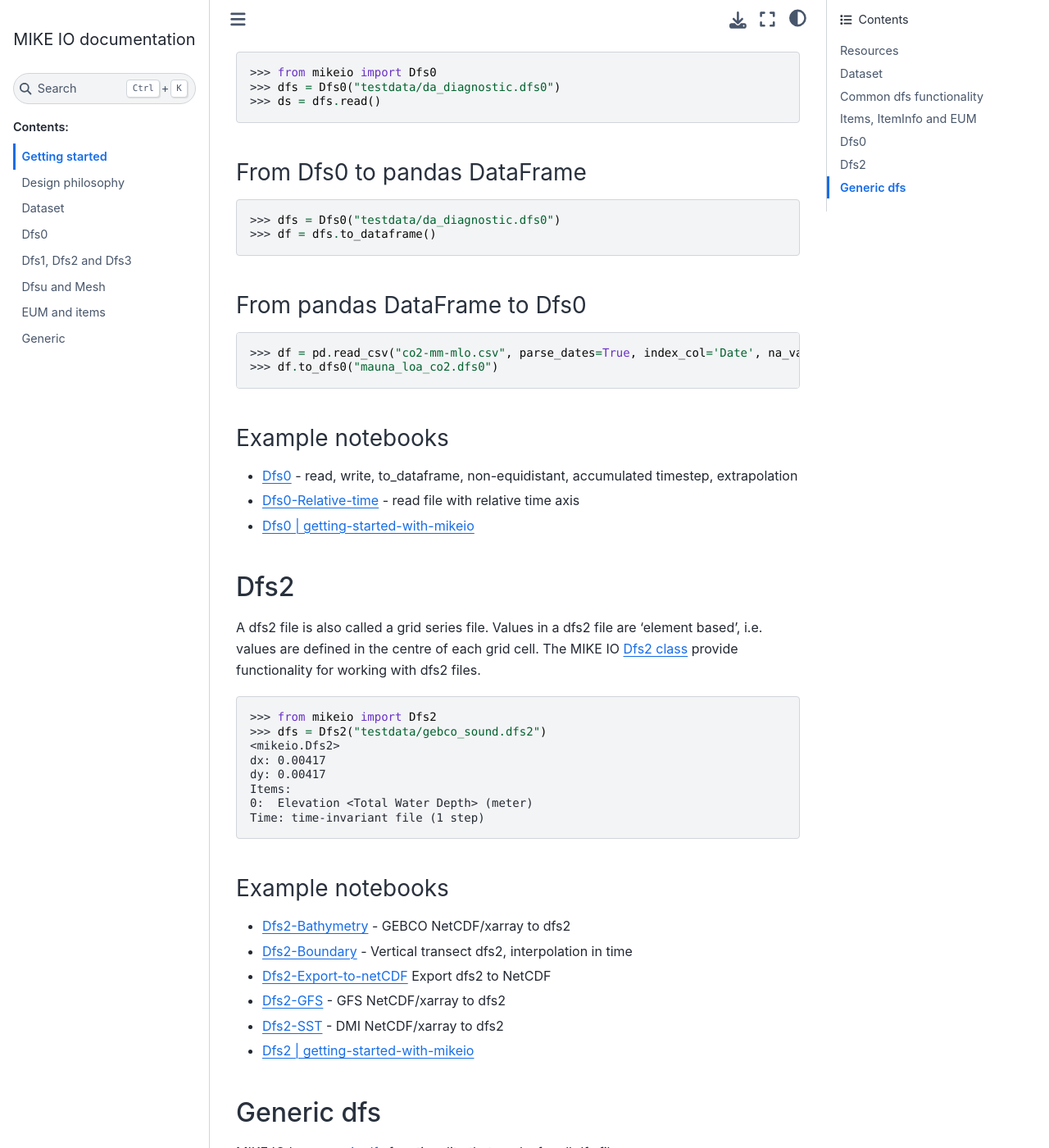
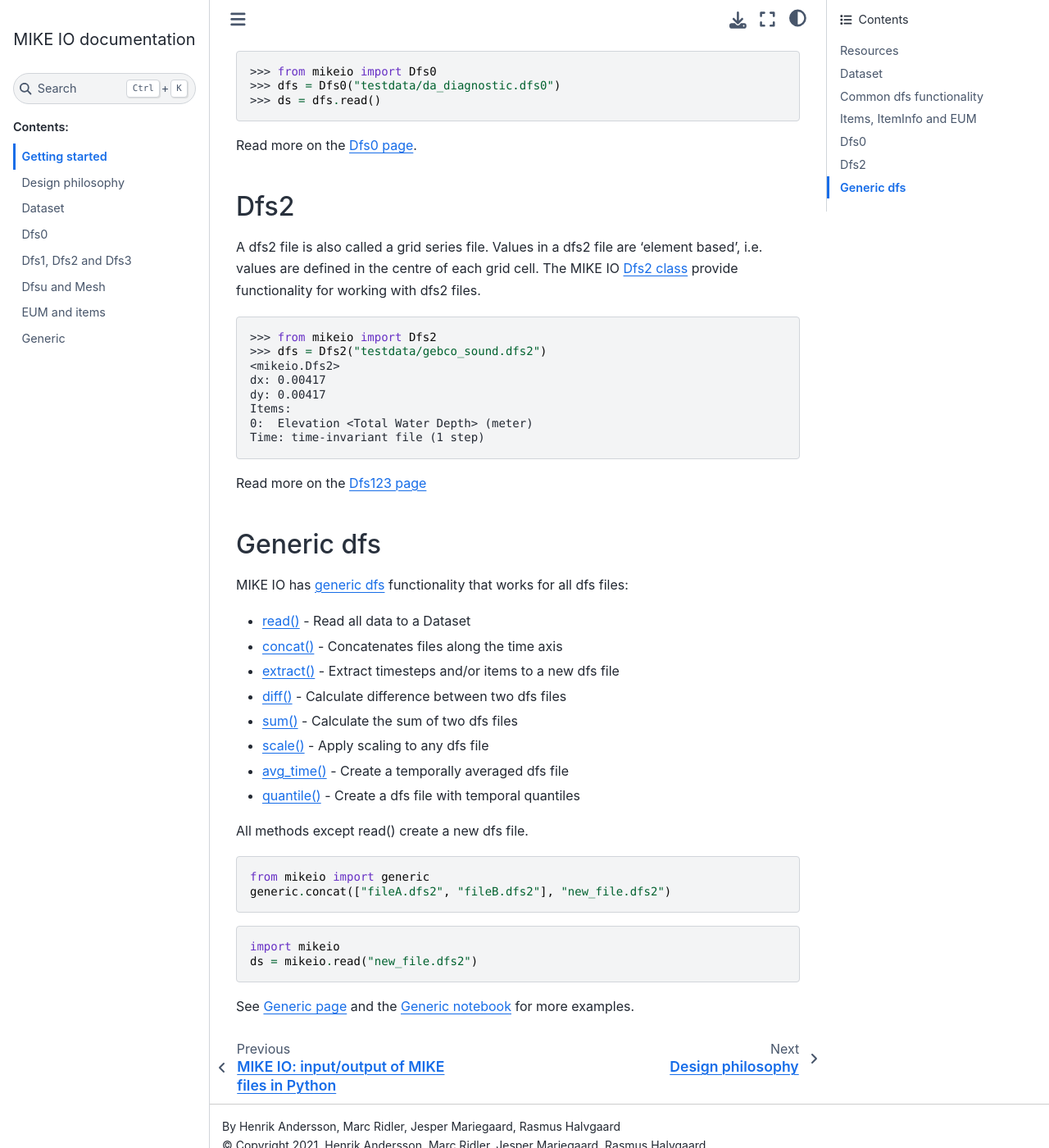
Before and after one commit to DHI/mikeio, a Sphinx documentation site: the page built from docs/getting_started.rst, in a window 1280 px wide and 1400 px high, scrolled down 1823 px. Shown: the whole window at 82% size. Built offline with Sphinx 7.4.7 and the Sphinx Book theme 1.1.4, drawn with Linux system fonts in a browser that asks for light colours; some of the changed text lies outside the part shown.

Commit message:
fix broken link, add references, remove stuff

```diff
--- a/docs/getting_started.rst
+++ b/docs/getting_started.rst
@@ -7,6 +7,7 @@
 *********
 
 * Online book: `Getting started with Dfs files in Python using MIKE IO <https://dhi.github.io/getting-started-with-mikeio>`_
+* Online book: `Python for marine modelers using MIKE IO and FMskill <https://dhi.github.io/book-learn-mikeio-fmskill>`_
 * `Example notebooks <https://nbviewer.jupyter.org/github/DHI/mikeio/tree/main/notebooks/>`_
 * `Unit tests <https://github.com/DHI/mikeio/tree/main/tests>`_
 * `DFS file system specification <https://docs.mikepoweredbydhi.com/core_libraries/dfs/dfs-file-system/>`_
@@ -73,8 +74,7 @@
 * pandas.DataFrame - utilize all the powerful methods of pandas
 
 
-Read Dfs0 to Dataset
---------------------
+Read Dfs0 to Dataset:
 
 .. code-block:: python
 
@@ -82,29 +82,9 @@
     >>> dfs = Dfs0("testdata/da_diagnostic.dfs0")
     >>> ds = dfs.read()
 
-
-From Dfs0 to pandas DataFrame
------------------------------
-
-.. code-block:: python
-
-    >>> dfs = Dfs0("testdata/da_diagnostic.dfs0")
-    >>> df = dfs.to_dataframe()
-
-From pandas DataFrame to Dfs0
------------------------------
-
-.. code-block:: python
-
-    >>> df = pd.read_csv("co2-mm-mlo.csv", parse_dates=True, index_col='Date', na_values=-99.99)
-    >>> df.to_dfs0("mauna_loa_co2.dfs0")
+Read more on the `Dfs0 page <dfs0.html>`_.
 
 
-Example notebooks
------------------
-* `Dfs0 <https://nbviewer.jupyter.org/github/DHI/mikeio/blob/main/notebooks/Dfs0%20-%20Timeseries.ipynb>`_ - read, write, to_dataframe, non-equidistant, accumulated timestep, extrapolation
-* `Dfs0-Relative-time <https://nbviewer.jupyter.org/github/DHI/mikeio/blob/main/notebooks/Dfs0%20-%20Relative%20time.ipynb>`_ - read file with relative time axis
-* `Dfs0 | getting-started-with-mikeio <https://dhi.github.io/getting-started-with-mikeio/dfs0.html>`_
 
 Dfs2
 ****
@@ -122,14 +102,7 @@
     0:  Elevation <Total Water Depth> (meter)
     Time: time-invariant file (1 step)
 
-Example notebooks
------------------
-* `Dfs2-Bathymetry <https://nbviewer.jupyter.org/github/DHI/mikeio/blob/main/notebooks/Dfs2%20-%20Bathymetry.ipynb>`_ - GEBCO NetCDF/xarray to dfs2
-* `Dfs2-Boundary <https://nbviewer.jupyter.org/github/DHI/mikeio/blob/main/notebooks/Dfs2%20-%20Boundary.ipynb>`_ - Vertical transect dfs2, interpolation in time
-* `Dfs2-Export-to-netCDF <https://nbviewer.jupyter.org/github/DHI/mikeio/blob/main/notebooks/Dfs2%20-%20Export%20to%20netcdf.ipynb>`_ Export dfs2 to NetCDF
-* `Dfs2-GFS <https://nbviewer.jupyter.org/github/DHI/mikeio/blob/main/notebooks/Dfs2%20-%20Global%20Forecasting%20System.ipynb>`_ - GFS NetCDF/xarray to dfs2
-* `Dfs2-SST <https://nbviewer.jupyter.org/github/DHI/mikeio/blob/main/notebooks/Dfs2%20-%20Sea%20surface%20temperature.ipynb>`_ - DMI NetCDF/xarray to dfs2
-* `Dfs2 | getting-started-with-mikeio <https://dhi.github.io/getting-started-with-mikeio/dfs2.html>`_
+Read more on the `Dfs123 page <dfs123.html>`_
 
 
 Generic dfs
@@ -142,6 +115,8 @@
 * `diff() <generic.html#mikeio.generic.diff>`_ - Calculate difference between two dfs files
 * `sum() <generic.html#mikeio.generic.extract>`_ - Calculate the sum of two dfs files
 * `scale() <generic.html#mikeio.generic.extract>`_ - Apply scaling to any dfs file
+* `avg_time() <generic.html#mikeio.generic.avg_time>`_ - Create a temporally averaged dfs file
+* `quantile() <generic.html#mikeio.generic.quantile>`_ - Create a dfs file with temporal quantiles
 
 All methods except read() create a new dfs file.
 
@@ -155,4 +130,4 @@
    import mikeio
    ds = mikeio.read("new_file.dfs2")
 
-See the `Generic notebook <https://nbviewer.jupyter.org/github/DHI/mikeio/blob/main/notebooks/Generic.ipynb>`_ for more examples.
+See `Generic page <generic.html>`_ and the `Generic notebook <https://nbviewer.jupyter.org/github/DHI/mikeio/blob/main/notebooks/Generic.ipynb>`_ for more examples.
```
Also changed, not shown: other parts of docs/getting_started.rst (+1 -1 lines).
